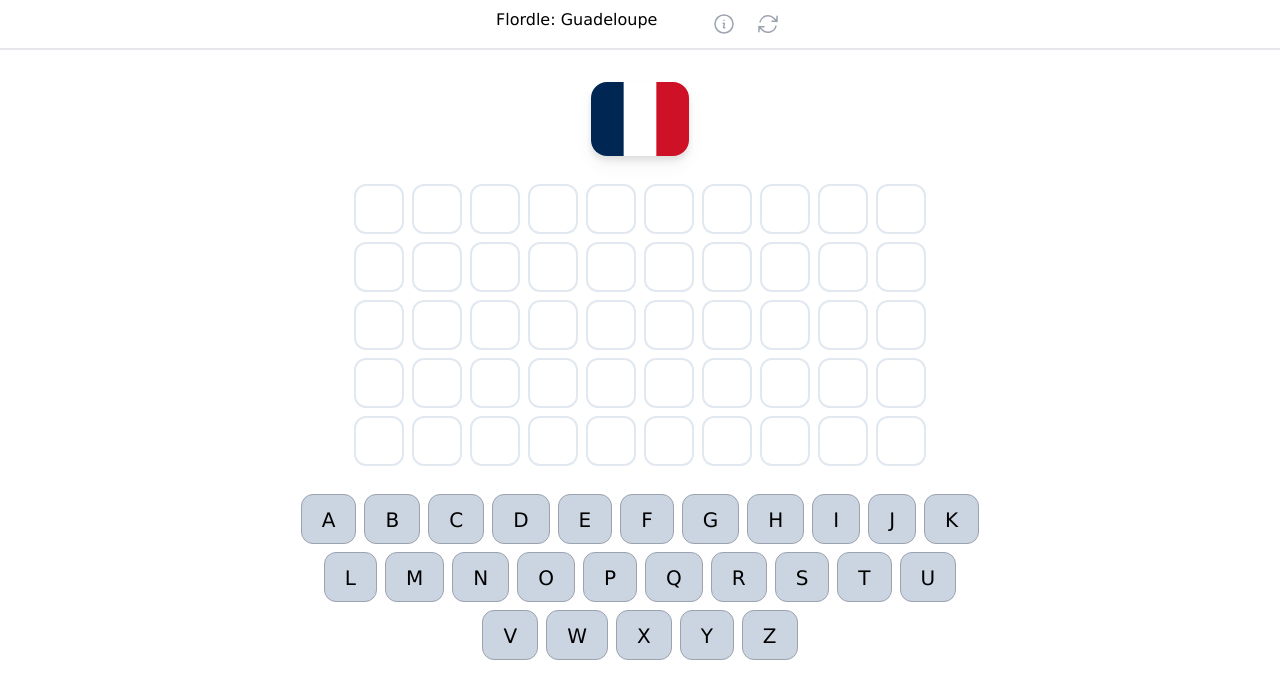
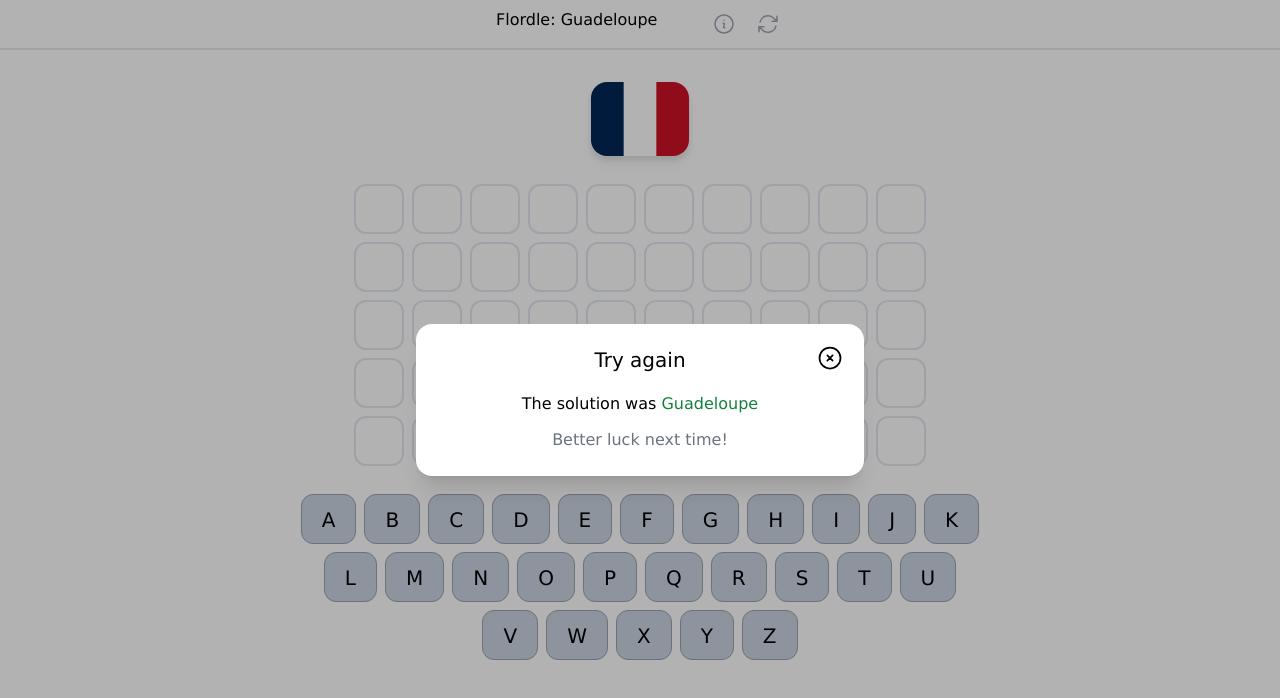
Before and after one commit to JustOmondi/Flordle, a React (Create React App) app: page / in a window 1280 px wide. Shown: the top 698 px of the page. Built offline with nearby package versions, Linux system fonts and the light colour scheme.

Commit message:
Modal working

```diff
--- a/src/components/Flordle.js
+++ b/src/components/Flordle.js
@@ -16,13 +16,13 @@
     isCorrect,
     MAX_LETTERS,
     NUMBER_OF_TURNS,
-    resetGame,
+    resetState,
     turn,
     usedKeys
   } = useFlordle(solution)
 
-  function handleSkip() {
-    resetGame();
+  const resetGame = () => {
+    resetState();
     skipToNext();
   }
 
@@ -52,7 +52,7 @@
                 <span className="sr-only">View notifications</span>
                 <InformationCircleIcon className="h-6 w-6 mr-3" />
               </div>
-              <div onClick={handleSkip} className="rounded-full p-1 text-gray-400 hover:text-black focus:outline-none">
+              <div onClick={resetGame} className="rounded-full p-1 text-gray-400 hover:text-black focus:outline-none">
                 <span className="sr-only">View notifications</span>
                 <ArrowPathIcon className="h-6 w-6" />
               </div>
@@ -65,7 +65,7 @@
         </div>
         <Grid currentGuess={currentGuess} guesses={guesses} turn={turn} maxLetters={MAX_LETTERS} solution={solution.name}/>
         <Keypad usedKeys={usedKeys}/>
-        {showModal && <GameOverModal isCorrect={isCorrect} turn={turn} solution={solution.name} />}
+        {!showModal && <GameOverModal isCorrect={isCorrect} turn={turn} solution={solution.name} resetGame={resetGame}/>}
     </div>
   )
 }
--- a/src/components/GameOverModal.js
+++ b/src/components/GameOverModal.js
@@ -1,57 +1,57 @@
 import React from 'react'
-import { useState, Fragment } from 'react'
+import { useState } from 'react'
 import { Dialog, Transition  } from '@headlessui/react'
+import { XCircleIcon } from '@heroicons/react/24/outline'
 
-export default function GameOverModal({isCorrect, turn, solution}) {
+export default function GameOverModal({isCorrect, turn, solution, resetGame}) {
 
     let [isOpen, setIsOpen] = useState(true)
 
     function onDialogClosed () {
         setIsOpen(false);
+        resetGame();
     }
 
     return (
         <Transition
             appear
             show={isOpen}
-            enter="transition duration-100 ease-out"
-            enterFrom="transform scale-95 opacity-0"
+            enter="transition duration-1000 ease-out"
+            enterFrom="transform scale-75 opacity-0"
             enterTo="transform scale-100 opacity-100"
-            leave="transition duration-75 ease-out"
+            leave="transition duration-500 ease-out"
             leaveFrom="transform scale-100 opacity-100"
-            leaveTo="transform scale-95 opacity-0"
-            as={Fragment}>
+            leaveTo="transform scale-75 opacity-0">
 
             <Dialog as="div" className="relative z-10" onClose={onDialogClosed}>
 
                 {/* Back drop */}
-                <div className="fixed inset-0 bg-black/30" aria-hidden="true" />
+                <div className="fixed inset-0 bg-black/30" />
 
                 {/* Full-screen container to center the panel */}
                 <div className="fixed inset-0 flex items-center justify-center p-4">
                     <Dialog.Panel className="w-full max-w-md transform overflow-hidden rounded-2xl bg-white p-6 text-left align-middle shadow-xl transition-all">
-                        <Dialog.Description>
-                            Sample Description
-                        </Dialog.Description>
+                        <div className="absolute right-4 top-4 rounded-full p-1 hover:text-gray-400 focus:outline-none" onClick={() => setIsOpen(false)}>
+                            <XCircleIcon className="h-7 w-7" />
+                        </div>
                         {isCorrect && (
                             <React.Fragment>
-                                <Dialog.Title className="text-lg font-medium leading-6 text-gray-900">You win!</Dialog.Title>
-                                <div className="mt-2">
-                                    <p className='solution'>The solution is: {solution}</p>
-                                    <p>You found the solution in {turn} guesses</p>
+                                <Dialog.Title className="text-xl bold text-center pb-3 font-medium leading-6">You win!</Dialog.Title>
+                                <div className="mt-2 text-center">
+                                <p>The solution was <span className='text-green-700 bold'>{solution}</span></p>
+                                <p className='text-gray-500 mt-3'>You found the solution in <span className='bold'>{turn}</span> guesses</p>
                                 </div>
                             </React.Fragment>
                         )}
                         {!isCorrect && (
                             <React.Fragment>
-                                <Dialog.Title className="text-lg font-medium leading-6 text-gray-900">Try again</Dialog.Title>
-                                <div className="mt-2">
-                                    <p className='solution'>The solution is: {solution}</p>
-                                    <p>You found the solution in {turn} guesses</p>
+                                <Dialog.Title className="text-xl bold text-center pb-3 font-medium leading-6">Try again</Dialog.Title>
+                                <div className="mt-2 text-center">
+                                    <p>The solution was <span className='text-green-700 bold'>{solution}</span></p>
+                                    <p className='text-gray-500 mt-3'>Better luck next time!</p>
                                 </div>
                             </React.Fragment>
                         )}
-                        <button onClick={() => setIsOpen(false)}>Close</button>
                     </Dialog.Panel>
                 </div>
             </Dialog>
--- a/src/components/Row.js
+++ b/src/components/Row.js
@@ -16,7 +16,6 @@
     }
 
     if (currentGuess) {
-        console.log(`Max letters: ${maxLetters}, Current guess length: ${currentGuess.length}`)
 
         let currentGuessLetters = [...currentGuess.split(''), ...Array(maxLetters - currentGuess.length).fill(' ')]
 
--- a/src/hooks/useFlordle.js
+++ b/src/hooks/useFlordle.js
@@ -20,7 +20,7 @@
 
     const flagURL = `/flags/${solution.code2.toLowerCase()}.svg`;
 
-    const resetGame = () => {
+    const resetState = () => {
         setGuesses([...Array(NUMBER_OF_TURNS)])
         setTurn(0);
         setCurrentGuess('');
@@ -98,9 +98,6 @@
                 }
             })
 
-            console.log('Used keys')
-            console.dir(newUsedKeys)
-
             return newUsedKeys
         })
 
@@ -164,7 +161,7 @@
         handleKeyup,
         NUMBER_OF_TURNS,
         MAX_LETTERS,
-        resetGame
+        resetState
     }
 }
 
```
Also changed, not shown: public/index.css.
